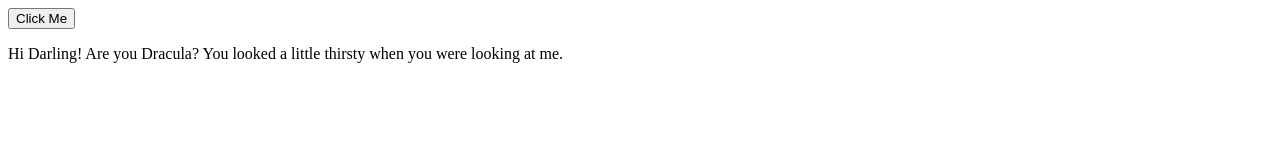
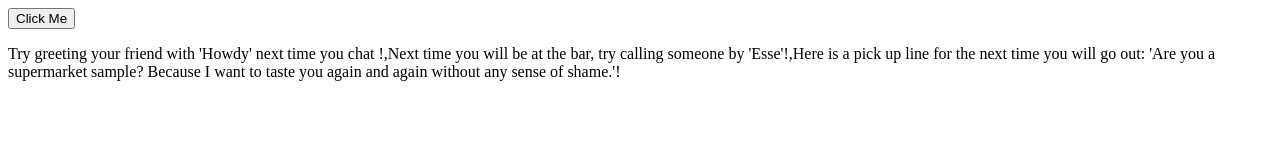
Before and after one commit to analizat0r/mixed-messages, a plain HTML site: page index.html in a window 1280 px wide. Both pictures are taken after a click on the button "Click Me". Drawn offline with Linux system fonts and the light colour scheme.

Commit message:
edited code according tasak requirements

```diff
--- a/index.html
+++ b/index.html
@@ -13,7 +13,7 @@
 </head>
 
 <body>
-    <button onclick="randMsg.finalMessage()">Click Me</button>
+    <button onclick="finalMessage()">Click Me</button>
     <p id="demo"></p>
     <script src="js/script.js"></script>
 </body>
--- a/js/script.js
+++ b/js/script.js
@@ -1,18 +1,33 @@
-const randMsg = {
-    _greeting: ["Whaddup", "Sup", "What's crackin'", "Peek-a-boo", "Howdy", "Hello", "Ahoy", "Hi", "What's cookin, good lookin", "Aloha","Hola", "Que pasa", "Ciao"],
-    _reference: ["Beauty", "Darling", "Dawg", "Amigo", "Esse", "My friend", "Homeslice", "Matey"],
-    _pickUpLine: ["Are you an exam? Because I have been studying you like crazy.", "Are you a haunted house? I’m going to scream when I’m in you.", "Are you an elevator? Because I’ll go up and down on you.", "Are you a campfire? Because you’re hot and I want s’more.", "my homework? Cause I’m not doing you but I definitely should be.", "Are you a drill sergeant? Because you have my privates standing at attention.", "Are you a supermarket sample? Because I want to taste you again and again without any sense of shame.", "Are you a sea lion? Because I can sea you lion in my bed tonight.", "Are you Dracula? You looked a little thirsty when you were looking at me."],
-    get greeting() {
-        return this._greeting[Math.floor(Math.random() * this._greeting.length)];
-    },
-    get reference() {
-        return this._reference[Math.floor(Math.random() * this._reference.length)];
-    },
-    get pickUpLine() {
-        return this._pickUpLine[Math.floor(Math.random() * this._pickUpLine.length)];
-    },
-    finalMessage() {
-        document.getElementById("demo").innerHTML = this.greeting + ' ' + this.reference + '! ' + this.pickUpLine;
+const dataArr = {
+    greeting: ["Whaddup", "Sup", "What's crackin'", "Peek-a-boo", "Howdy", "Hello", "Ahoy", "Hi", "What's cookin, good lookin", "Aloha","Hola", "Que pasa", "Ciao"],
+    reference: ["Beauty", "Darling", "Dawg", "Amigo", "Esse", "My friend", "Homeslice", "Matey"],
+    pickUpLine: ["Are you an exam? Because I have been studying you like crazy.", "Are you a haunted house? I’m going to scream when I’m in you.", "Are you an elevator? Because I’ll go up and down on you.", "Are you a campfire? Because you’re hot and I want s’more.", "my homework? Cause I’m not doing you but I definitely should be.", "Are you a drill sergeant? Because you have my privates standing at attention.", "Are you a supermarket sample? Because I want to taste you again and again without any sense of shame.", "Are you a sea lion? Because I can sea you lion in my bed tonight.", "Are you Dracula? You looked a little thirsty when you were looking at me."]
+}
+
+function randNum (num) {
+    return Math.floor(Math.random() * num);
+};
+
+let message = [];
+
+for (let prop in dataArr) {
+    let index = randNum(dataArr[prop].length)
+
+    switch (prop) {
+        case 'greeting':
+            message.push(`Try greeting your friend with '${dataArr[prop][index]}' next time you chat !`)
+            break
+        case 'reference':
+            message.push(`Next time you will be at the bar, try calling someone by '${dataArr[prop][index]}'!`)
+            break
+        case 'pickUpLine':
+            message.push(`Here is a pick up line for the next time you will go out: '${dataArr[prop][index]}'!`)
+            break
+        default:
+            message.push(`Something went wrong :(`)
     }
+}
 
-};
+const finalMessage = () => {
+    document.getElementById("demo").innerHTML = message;
+}
```
Also changed, not shown: styles.css (added).
